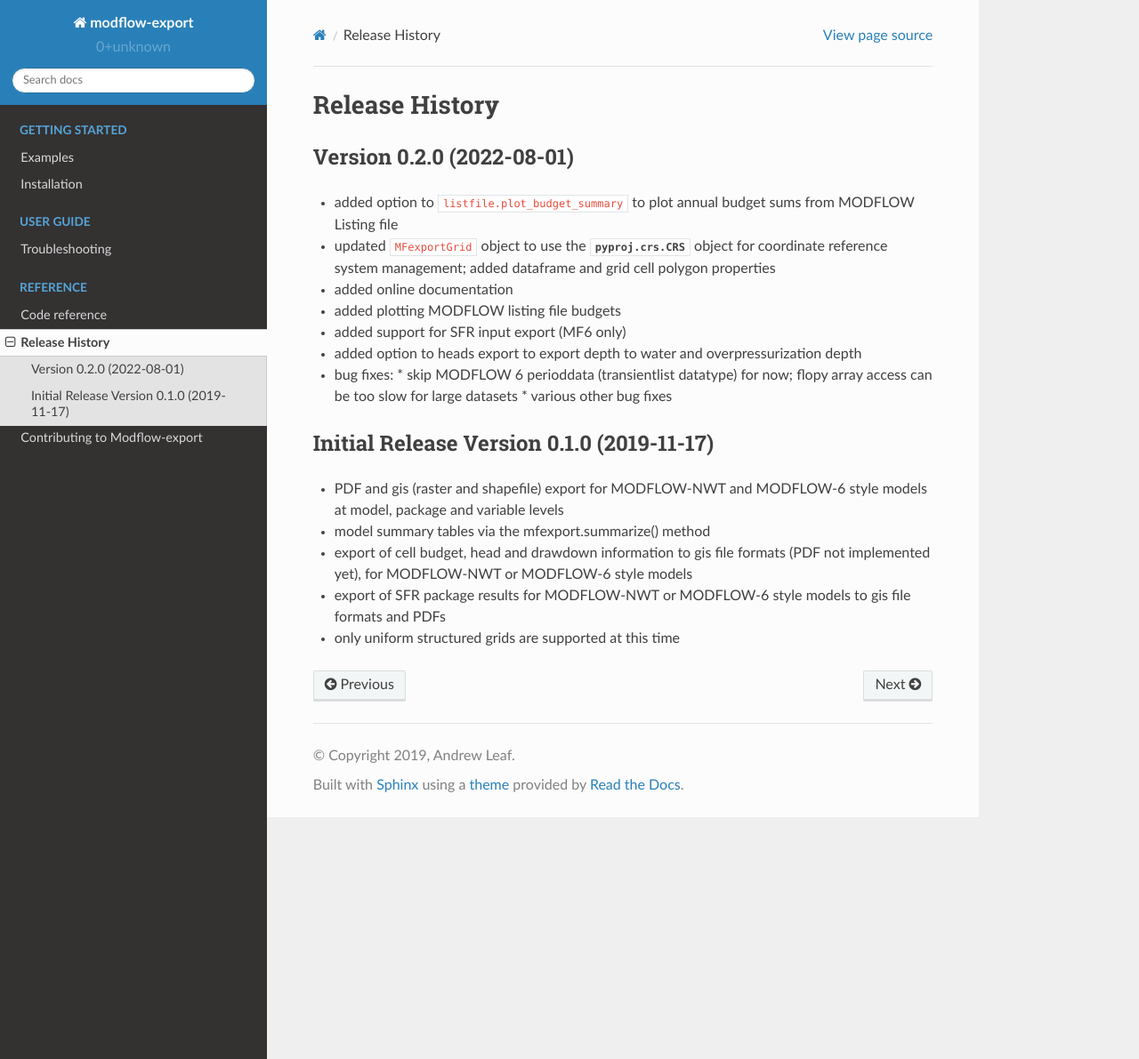
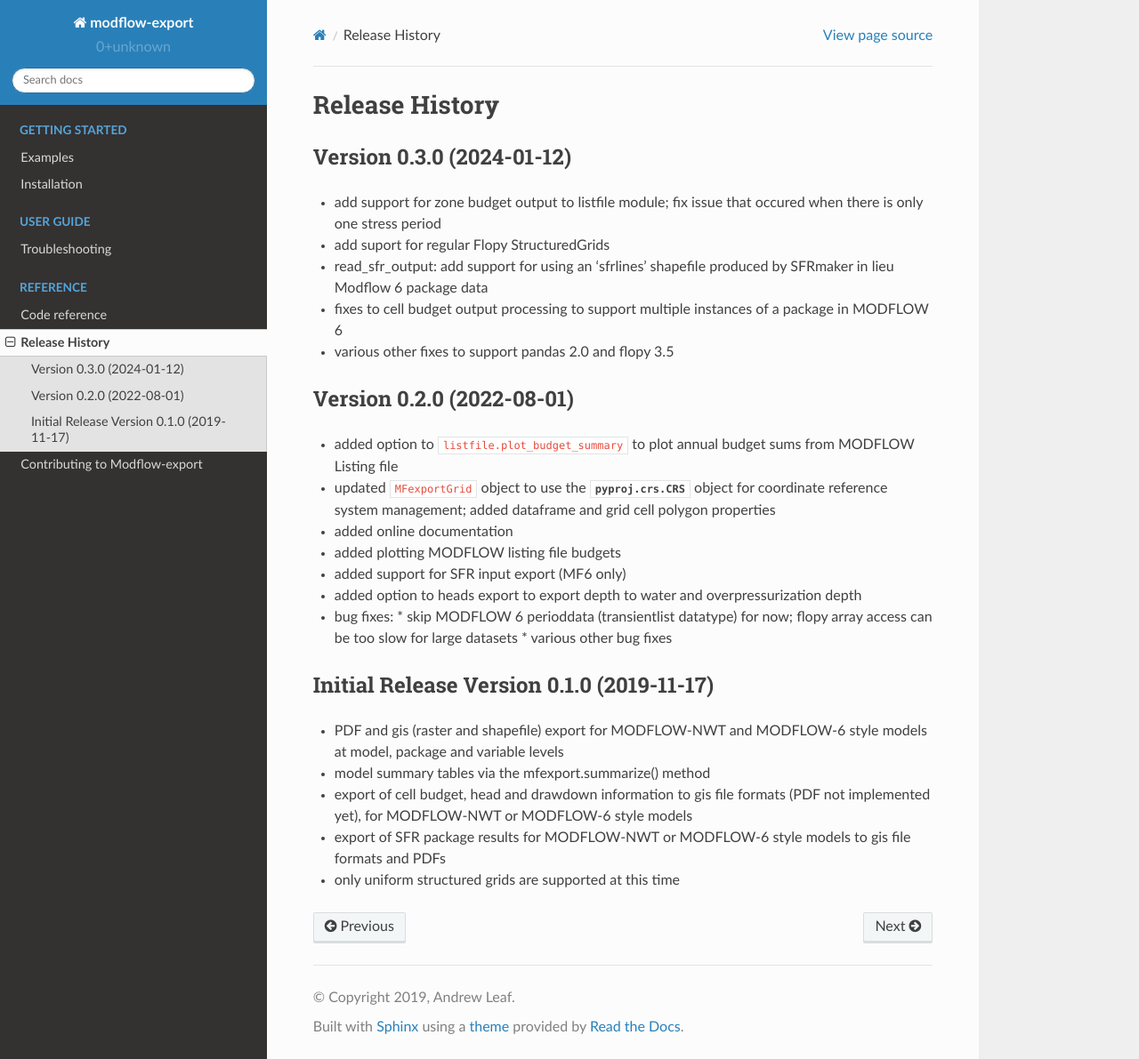
Before and after one commit to aleaf/modflow-export, a Sphinx documentation site: the page built from docs/source/release-history.rst, in a window 1280 px wide and 1191 px high. Shown: the whole window at 89% size. Built offline with Sphinx 7.4.7 and the Read the Docs theme 2.0.0, drawn with Linux system fonts in a browser that asks for light colours; pages that are not in the unit, such as notebooks, are missing from menus.

Commit message:
update release history and version number

```diff
--- a/docs/source/release-history.rst
+++ b/docs/source/release-history.rst
@@ -1,6 +1,14 @@
 ===============
 Release History
 ===============
+
+Version 0.3.0 (2024-01-12)
+----------------------------
+* add support for zone budget output to listfile module; fix issue that occured when there is only one stress period
+* add suport for regular Flopy StructuredGrids
+* read_sfr_output: add support for using an 'sfrlines' shapefile produced by SFRmaker in lieu Modflow 6 package data
+* fixes to cell budget output processing to support multiple instances of a package in MODFLOW 6
+* various other fixes to support pandas 2.0 and flopy 3.5
 
 Version 0.2.0 (2022-08-01)
 ----------------------------
```
Also changed, not shown: Readme.md (+1 -1 lines).
